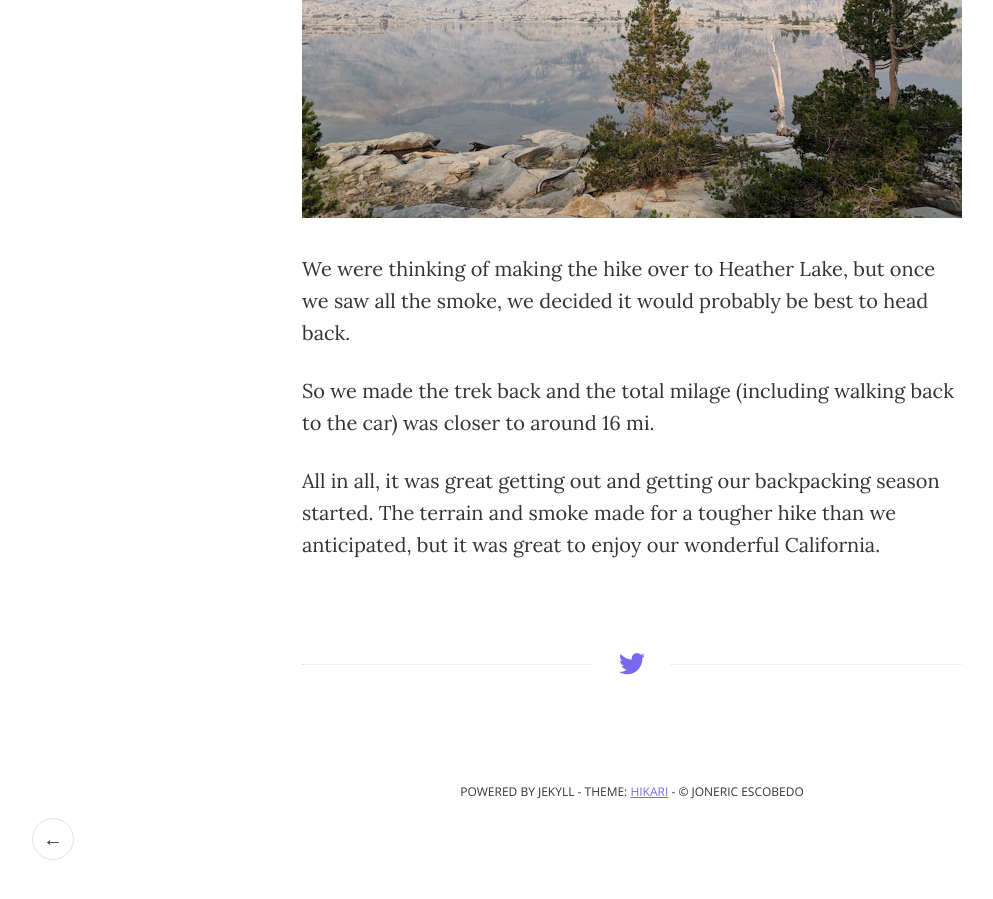
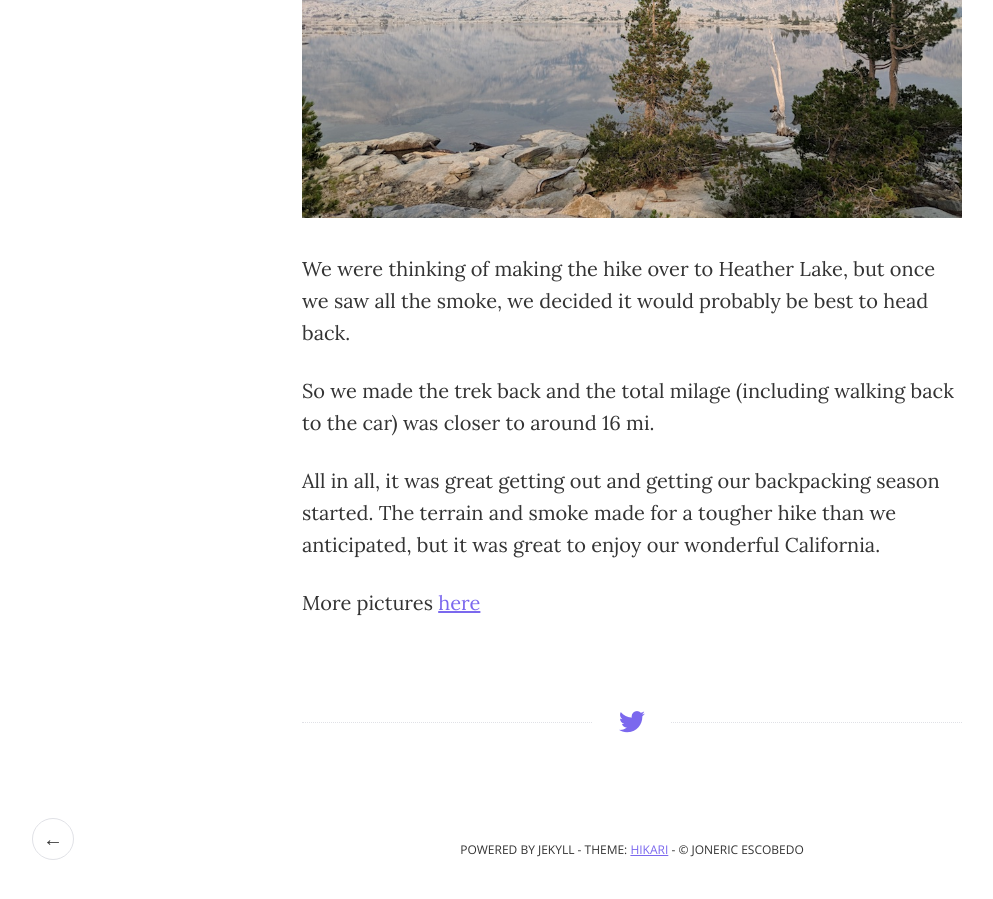
Before and after one commit to jee/jee.github.io, a Jekyll site: the page built from _posts/2018-07-24-desolation-wilderness.md, in a window 1280 px wide and 900 px high, scrolled down 3312 px. Shown: the whole window, without its empty margins (8-1001 px from the left). Built offline with Jekyll 4.4.1, drawn with Linux system fonts in a browser that asks for light colours; before the commit the page ends 4154 px from its top, so only the background shows below that.

Commit message:
feat: add desolation wilderness gallery link

```diff
--- a/_posts/2018-07-24-desolation-wilderness.md
+++ b/_posts/2018-07-24-desolation-wilderness.md
@@ -46,3 +46,5 @@ closer to around 16 mi.
 All in all, it was great getting out and getting our backpacking season started.
 The terrain and smoke made for a tougher hike than we anticipated, but it was great
 to enjoy our wonderful California.
+
+More pictures [here](https://photos.app.goo.gl/2geJJgSVHsvQ2zUy8)
```
